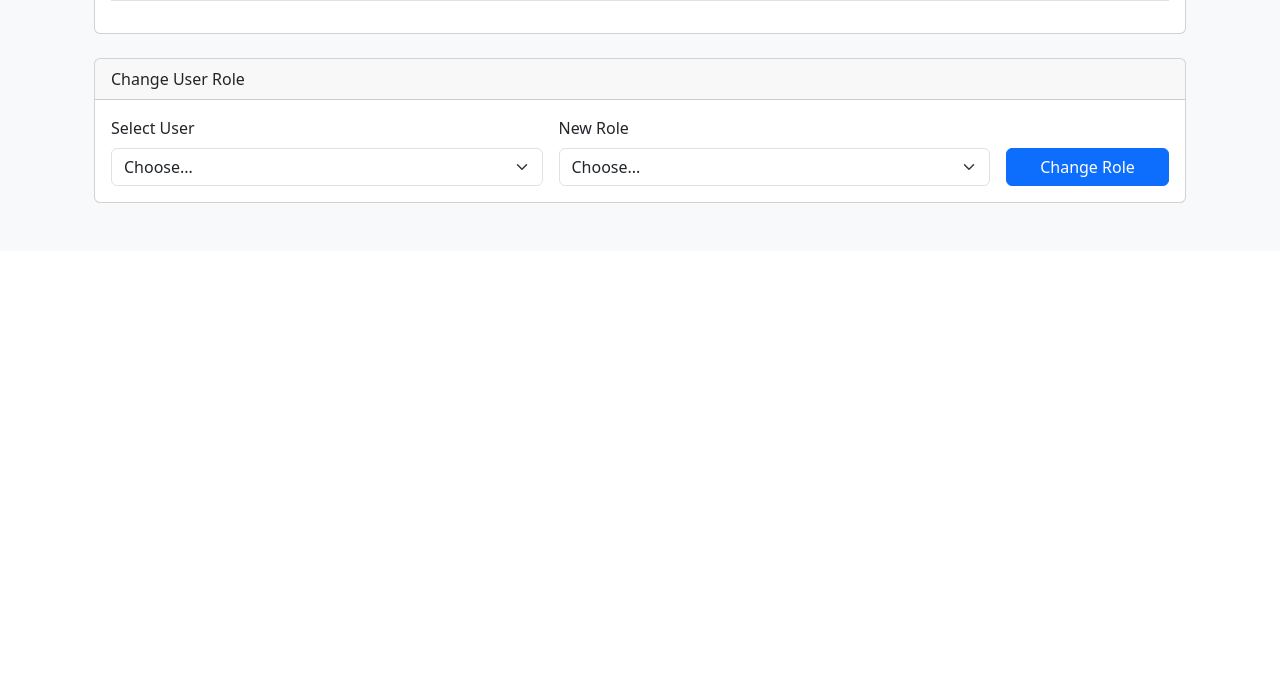
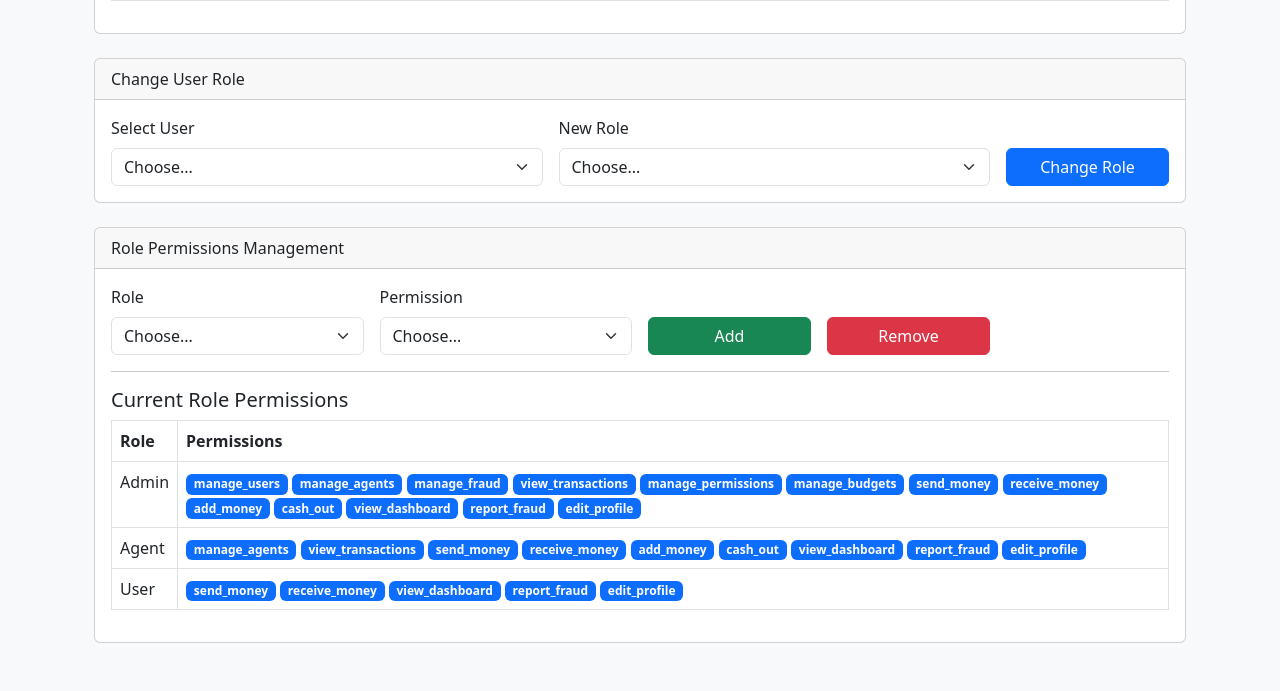
Before and after one commit to gagradebnath/FinTech, a Flask app: page /admin/dashboard in a window 1280 px wide. Shown: the part 3946-4637 px from the top of the page. Before the commit the page ends 4149 px from the top, so only its background shows below. Run offline with Flask 3, Linux system fonts and the light colour scheme; data comes from the database, SQL or seed files in the repository; both versions use the stored data as it was after the commit.

Commit message:
added permissions

```diff
--- a/app/routes/admin.py
+++ b/app/routes/admin.py
@@ -1,5 +1,6 @@
 from flask import Blueprint, render_template, request, redirect, url_for, session, current_app, flash
 from app.utils.user_utils import get_current_user
+from app.utils.permissions_utils import get_all_roles, get_all_permissions, get_permissions_for_role, add_permission_to_role, remove_permission_from_role, has_permission
 import uuid
 from datetime import datetime
 
@@ -39,66 +40,107 @@ def admin_dashboard():
     fraud_action_error = None
     role_action_success = None
     role_action_error = None
+    perm_action_success = None
+    perm_action_error = None
+    roles = get_all_roles()
+    permissions = get_all_permissions()
+    role_permissions_map = {}
+    for role in roles:
+        role_permissions_map[role['id']] = [p['id'] for p in get_permissions_for_role(role['id'])]
     if request.method == 'POST':
         if 'agent_id' in request.form and 'amount' in request.form:
-            agent_id = request.form.get('agent_id')
-            amount = request.form.get('amount')
-            if not agent_id or not amount:
-                add_money_error = 'All fields are required.'
+            if not has_permission(user['id'], 'manage_agents'):
+                add_money_error = 'Permission denied.'
             else:
+                agent_id = request.form.get('agent_id')
+                amount = request.form.get('amount')
+                if not agent_id or not amount:
+                    add_money_error = 'All fields are required.'
+                else:
+                    try:
+                        amount_val = float(amount)
+                        conn.execute('UPDATE users SET balance = balance + ? WHERE id = ?', (amount_val, agent_id))
+                        conn.execute('''INSERT INTO transactions (id, amount, payment_method, timestamp, sender_id, receiver_id, note, type, location) VALUES (?, ?, ?, CURRENT_TIMESTAMP, ?, ?, ?, ?, ?)''',
+                            (str(uuid.uuid4()), amount_val, 'admin_add', user['id'], agent_id, f'Admin {user["id"]} added money to agent', 'admin_add_money', None))
+                        conn.execute('INSERT INTO admin_logs (id, admin_id, ip_address, timestamp, details) VALUES (?, ?, ?, ?, ?)',
+                            (str(uuid.uuid4()), user['id'], request.remote_addr or 'localhost', datetime.now(), f"Added {amount} to agent (ID: {agent_id})"))
+                        conn.commit()
+                        add_money_success = f"Added {amount} to agent (ID: {agent_id})"
+                    except Exception as e:
+                        add_money_error = 'Failed to process: ' + str(e)
+        elif 'fraud_action' in request.form:
+            if not has_permission(user['id'], 'manage_fraud'):
+                fraud_action_error = 'Permission denied.'
+            else:
+                fraud_action = request.form.get('fraud_action')
+                fraud_user_id = request.form.get('fraud_user_id')
+                reason = request.form.get('fraud_reason')
                 try:
-                    amount_val = float(amount)
-                    conn.execute('UPDATE users SET balance = balance + ? WHERE id = ?', (amount_val, agent_id))
-                    conn.execute('''INSERT INTO transactions (id, amount, payment_method, timestamp, sender_id, receiver_id, note, type, location) VALUES (?, ?, ?, CURRENT_TIMESTAMP, ?, ?, ?, ?, ?)''',
-                        (str(uuid.uuid4()), amount_val, 'admin_add', user['id'], agent_id, f'Admin {user["id"]} added money to agent', 'admin_add_money', None))
-                    # Log admin action
-                    conn.execute('INSERT INTO admin_logs (id, admin_id, ip_address, timestamp, details) VALUES (?, ?, ?, ?, ?)',
-                        (str(uuid.uuid4()), user['id'], request.remote_addr or 'localhost', datetime.now(), f"Added {amount} to agent (ID: {agent_id})"))
-                    conn.commit()
-                    add_money_success = f"Added {amount} to agent (ID: {agent_id})"
+                    if fraud_action == 'add' and fraud_user_id and reason:
+                        conn.execute('INSERT INTO fraud_list (id, user_id, reported_user_id, reason) VALUES (?, ?, ?, ?)',
+                            (str(uuid.uuid4()), user['id'], fraud_user_id, reason))
+                        conn.execute('INSERT INTO admin_logs (id, admin_id, ip_address, timestamp, details) VALUES (?, ?, ?, ?, ?)',
+                            (str(uuid.uuid4()), user['id'], request.remote_addr or 'localhost', datetime.now(), f"Added user {fraud_user_id} to fraud list. Reason: {reason}"))
+                        conn.commit()
+                        fraud_action_success = f"Added user {fraud_user_id} to fraud list."
+                    elif fraud_action == 'remove' and fraud_user_id:
+                        conn.execute('DELETE FROM fraud_list WHERE reported_user_id = ?', (fraud_user_id,))
+                        conn.execute('INSERT INTO admin_logs (id, admin_id, ip_address, timestamp, details) VALUES (?, ?, ?, ?, ?)',
+                            (str(uuid.uuid4()), user['id'], request.remote_addr or 'localhost', datetime.now(), f"Removed user {fraud_user_id} from fraud list."))
+                        conn.commit()
+                        fraud_action_success = f"Removed user {fraud_user_id} from fraud list."
+                    else:
+                        fraud_action_error = 'Invalid fraud action or missing fields.'
                 except Exception as e:
-                    add_money_error = 'Failed to process: ' + str(e)
-        elif 'fraud_action' in request.form:
-            fraud_action = request.form.get('fraud_action')
-            fraud_user_id = request.form.get('fraud_user_id')
-            reason = request.form.get('fraud_reason')
-            try:
-                if fraud_action == 'add' and fraud_user_id and reason:
-                    conn.execute('INSERT INTO fraud_list (id, user_id, reported_user_id, reason) VALUES (?, ?, ?, ?)',
-                        (str(uuid.uuid4()), user['id'], fraud_user_id, reason))
-                    conn.execute('INSERT INTO admin_logs (id, admin_id, ip_address, timestamp, details) VALUES (?, ?, ?, ?, ?)',
-                        (str(uuid.uuid4()), user['id'], request.remote_addr or 'localhost', datetime.now(), f"Added user {fraud_user_id} to fraud list. Reason: {reason}"))
-                    conn.commit()
-                    fraud_action_success = f"Added user {fraud_user_id} to fraud list."
-                elif fraud_action == 'remove' and fraud_user_id:
-                    conn.execute('DELETE FROM fraud_list WHERE reported_user_id = ?', (fraud_user_id,))
-                    conn.execute('INSERT INTO admin_logs (id, admin_id, ip_address, timestamp, details) VALUES (?, ?, ?, ?, ?)',
-                        (str(uuid.uuid4()), user['id'], request.remote_addr or 'localhost', datetime.now(), f"Removed user {fraud_user_id} from fraud list."))
-                    conn.commit()
-                    fraud_action_success = f"Removed user {fraud_user_id} from fraud list."
+                    fraud_action_error = 'Failed to process fraud action: ' + str(e)
+        elif 'role_action' in request.form and request.form.get('role_action') == 'change':
+            if not has_permission(user['id'], 'manage_users'):
+                role_action_error = 'Permission denied.'
+            else:
+                role_user_id = request.form.get('role_user_id')
+                new_role = request.form.get('new_role')
+                if not role_user_id or not new_role:
+                    role_action_error = 'All fields are required.'
                 else:
-                    fraud_action_error = 'Invalid fraud action or missing fields.'
-            except Exception as e:
-                fraud_action_error = 'Failed to process fraud action: ' + str(e)
-        elif 'role_action' in request.form and request.form.get('role_action') == 'change':
-            role_user_id = request.form.get('role_user_id')
-            new_role = request.form.get('new_role')
-            if not role_user_id or not new_role:
-                role_action_error = 'All fields are required.'
+                    try:
+                        role_row = conn.execute('SELECT id FROM roles WHERE LOWER(name) = ?', (new_role.lower(),)).fetchone()
+                        if not role_row:
+                            role_action_error = 'Invalid role selected.'
+                        else:
+                            new_role_id = role_row['id'] if isinstance(role_row, dict) else role_row[0]
+                            conn.execute('UPDATE users SET role_id = ? WHERE id = ?', (new_role_id, role_user_id))
+                            conn.execute('INSERT INTO admin_logs (id, admin_id, ip_address, timestamp, details) VALUES (?, ?, ?, ?, ?)',
+                                (str(uuid.uuid4()), user['id'], request.remote_addr or 'localhost', datetime.now(), f"Changed role of user {role_user_id} to {new_role}"))
+                            conn.commit()
+                            role_action_success = f"Changed role of user {role_user_id} to {new_role}."
+                    except Exception as e:
+                        role_action_error = 'Failed to change role: ' + str(e)
+        elif 'perm_action' in request.form:
+            if not has_permission(user['id'], 'manage_permissions'):
+                perm_action_error = 'Permission denied.'
             else:
-                try:
-                    # Get new role_id
-                    role_row = conn.execute('SELECT id FROM roles WHERE LOWER(name) = ?', (new_role.lower(),)).fetchone()
-                    if not role_row:
-                        role_action_error = 'Invalid role selected.'
-                    else:
-                        new_role_id = role_row['id'] if isinstance(role_row, dict) else role_row[0]
-                        conn.execute('UPDATE users SET role_id = ? WHERE id = ?', (new_role_id, role_user_id))
-                        conn.execute('INSERT INTO admin_logs (id, admin_id, ip_address, timestamp, details) VALUES (?, ?, ?, ?, ?)',
-                            (str(uuid.uuid4()), user['id'], request.remote_addr or 'localhost', datetime.now(), f"Changed role of user {role_user_id} to {new_role}"))
-                        conn.commit()
-                        role_action_success = f"Changed role of user {role_user_id} to {new_role}."
-                except Exception as e:
-                    role_action_error = 'Failed to change role: ' + str(e)
+                perm_action = request.form.get('perm_action')
+                perm_role_id = request.form.get('perm_role_id')
+                perm_permission_id = request.form.get('perm_permission_id')
+                if not perm_role_id or not perm_permission_id:
+                    perm_action_error = 'All fields are required.'
+                else:
+                    try:
+                        if perm_action == 'add':
+                            add_permission_to_role(perm_role_id, perm_permission_id)
+                            conn.execute('INSERT INTO admin_logs (id, admin_id, ip_address, timestamp, details) VALUES (?, ?, ?, ?, ?)',
+                                (str(uuid.uuid4()), user['id'], request.remote_addr or 'localhost', datetime.now(), f"Added permission {perm_permission_id} to role {perm_role_id}"))
+                            conn.commit()
+                            perm_action_success = 'Permission added to role.'
+                        elif perm_action == 'remove':
+                            remove_permission_from_role(perm_role_id, perm_permission_id)
+                            conn.execute('INSERT INTO admin_logs (id, admin_id, ip_address, timestamp, details) VALUES (?, ?, ?, ?, ?)',
+                                (str(uuid.uuid4()), user['id'], request.remote_addr or 'localhost', datetime.now(), f"Removed permission {perm_permission_id} from role {perm_role_id}"))
+                            conn.commit()
+                            perm_action_success = 'Permission removed from role.'
+                        else:
+                            perm_action_error = 'Invalid permission action.'
+                    except Exception as e:
+                        perm_action_error = 'Failed to update permissions: ' + str(e)
     conn.close()
-    return render_template('admin_dashboard.html', user=user, agents=agents, users=users, transactions=transactions, frauds=frauds, admin_logs=admin_logs, add_money_success=add_money_success, add_money_error=add_money_error, fraud_action_success=fraud_action_success, fraud_action_error=fraud_action_error, role_action_success=role_action_success, role_action_error=role_action_error)
+    return render_template('admin_dashboard.html', user=user, agents=agents, users=users, transactions=transactions, frauds=frauds, admin_logs=admin_logs, add_money_success=add_money_success, add_money_error=add_money_error, fraud_action_success=fraud_action_success, fraud_action_error=fraud_action_error, role_action_success=role_action_success, role_action_error=role_action_error, roles=roles, permissions=permissions, role_permissions_map=role_permissions_map, perm_action_success=perm_action_success, perm_action_error=perm_action_error)
--- a/app/routes/fraud.py
+++ b/app/routes/fraud.py
@@ -1,4 +1,6 @@
 from flask import Blueprint, render_template, request, redirect, url_for, session, flash, current_app
+from app.utils.permissions_utils import has_permission
+
 fraud_bp = Blueprint('fraud', __name__)
 
 @fraud_bp.route('/fraud', methods=['GET'])
@@ -10,6 +12,8 @@ def report_fraud():
     user_id = session.get('user_id')
     error = None
     success = None
+    if user_id and not has_permission(user_id, 'report_fraud'):
+        return render_template('report_fraud.html', error='Permission denied.', success=None)
     if request.method == 'POST':
         identifier = request.form.get('reported_user_identifier')
         reason = request.form.get('reason')
--- a/app/routes/transaction.py
+++ b/app/routes/transaction.py
@@ -2,6 +2,7 @@ from flask import Blueprint, render_template, request, current_app, session, red
 import uuid
 from .user import get_current_user
 from app.utils.transaction_utils import get_user_by_id, send_money
+from app.utils.permissions_utils import has_permission
 
 transaction_bp = Blueprint('transaction', __name__)
 
@@ -16,6 +17,8 @@ def send_money_route():
         return redirect(url_for('user.login'))
     error = None
     success = None
+    if not has_permission(user['id'], 'send_money'):
+        return render_template('send_money.html', error='Permission denied.', success=None)
     if request.method == 'POST':
         recipient_identifier = request.form.get('recipient_identifier')
         amount = request.form.get('amount')
--- a/app/routes/user.py
+++ b/app/routes/user.py
@@ -12,6 +12,7 @@ from app.utils.user_utils import get_current_user
 from app.utils.dashboard import get_user_budgets, get_recent_expenses
 from app.utils.expense_habit import get_expense_habit, upsert_expense_habit
 from app.utils.profile import get_user_and_contact, update_user_and_contact
+from app.utils.permissions_utils import has_permission
 
 user_bp = Blueprint('user', __name__)
 
@@ -99,6 +100,8 @@ def dashboard():
     user = get_current_user()
     if not user:
         return redirect(url_for('user.login'))
+    if not has_permission(user['id'], 'view_dashboard'):
+        return render_template('dashboard.html', user=user, budgets=[], expenses=[], error='Permission denied.')
     budgets = get_user_budgets(user['id'])
     expenses = get_recent_expenses(user['id'])
     return render_template('dashboard.html', user=user, budgets=budgets, expenses=expenses)
@@ -108,6 +111,8 @@ def expense_habit():
     user = get_current_user()
     if not user:
         return redirect(url_for('user.login'))
+    if not has_permission(user['id'], 'edit_expense_habit'):
+        return render_template('expense_habit.html', habit=None, error='Permission denied.')
     habit = get_expense_habit(user['id'])
     if request.method == 'POST':
         data = {
@@ -138,6 +143,8 @@ def profile():
     user_id = session.get('user_id')
     user, contact = get_user_and_contact(user_id) if user_id else (None, None)
     if request.method == 'POST' and user:
+        if not has_permission(user['id'], 'edit_profile'):
+            return render_template('profile.html', user=user, contact=contact, error='Permission denied.')
         user_data = {
             'first_name': request.form.get('first_name'),
             'last_name': request.form.get('last_name'),
--- a/app/templates/admin_dashboard.html
+++ b/app/templates/admin_dashboard.html
@@ -217,5 +217,69 @@
             {% endif %}
         </div>
     </div>
+    <div class="card mb-4">
+        <div class="card-header">Role Permissions Management</div>
+        <div class="card-body">
+            <form method="POST" class="row g-3 align-items-end">
+                <div class="col-md-3">
+                    <label for="perm_role_id" class="form-label">Role</label>
+                    <select class="form-select" id="perm_role_id" name="perm_role_id" required>
+                        <option value="">Choose...</option>
+                        {% for role in roles %}
+                        <option value="{{ role.id }}">{{ role.name|capitalize }}</option>
+                        {% endfor %}
+                    </select>
+                </div>
+                <div class="col-md-3">
+                    <label for="perm_permission_id" class="form-label">Permission</label>
+                    <select class="form-select" id="perm_permission_id" name="perm_permission_id" required>
+                        <option value="">Choose...</option>
+                        {% for perm in permissions %}
+                        <option value="{{ perm.id }}">{{ perm.name }} - {{ perm.description }}</option>
+                        {% endfor %}
+                    </select>
+                </div>
+                <div class="col-md-2">
+                    <button type="submit" name="perm_action" value="add" class="btn btn-success w-100">Add</button>
+                </div>
+                <div class="col-md-2">
+                    <button type="submit" name="perm_action" value="remove" class="btn btn-danger w-100">Remove</button>
+                </div>
+            </form>
+            {% if perm_action_success %}
+            <div class="alert alert-success mt-3">{{ perm_action_success }}</div>
+            {% endif %}
+            {% if perm_action_error %}
+            <div class="alert alert-danger mt-3">{{ perm_action_error }}</div>
+            {% endif %}
+            <hr>
+            <h5>Current Role Permissions</h5>
+            <div class="table-responsive">
+                <table class="table table-bordered">
+                    <thead>
+                        <tr>
+                            <th>Role</th>
+                            <th>Permissions</th>
+                        </tr>
+                    </thead>
+                    <tbody>
+                        {% for role in roles %}
+                        <tr>
+                            <td>{{ role.name|capitalize }}</td>
+                            <td>
+                                {% set perms = role_permissions_map[role.id] %}
+                                {% for perm in permissions if perm.id in perms %}
+                                    <span class="badge bg-primary">{{ perm.name }}</span>
+                                {% else %}
+                                    <span class="text-muted">No permissions assigned</span>
+                                {% endfor %}
+                            </td>
+                        </tr>
+                        {% endfor %}
+                    </tbody>
+                </table>
+            </div>
+        </div>
+    </div>
 </div>
 {% endblock %}
```
Also changed, not shown: app/routes/agent.py (+9 -2 lines), app/utils/permissions_utils.py (added, +47 -0 lines), fin_guard.db.
